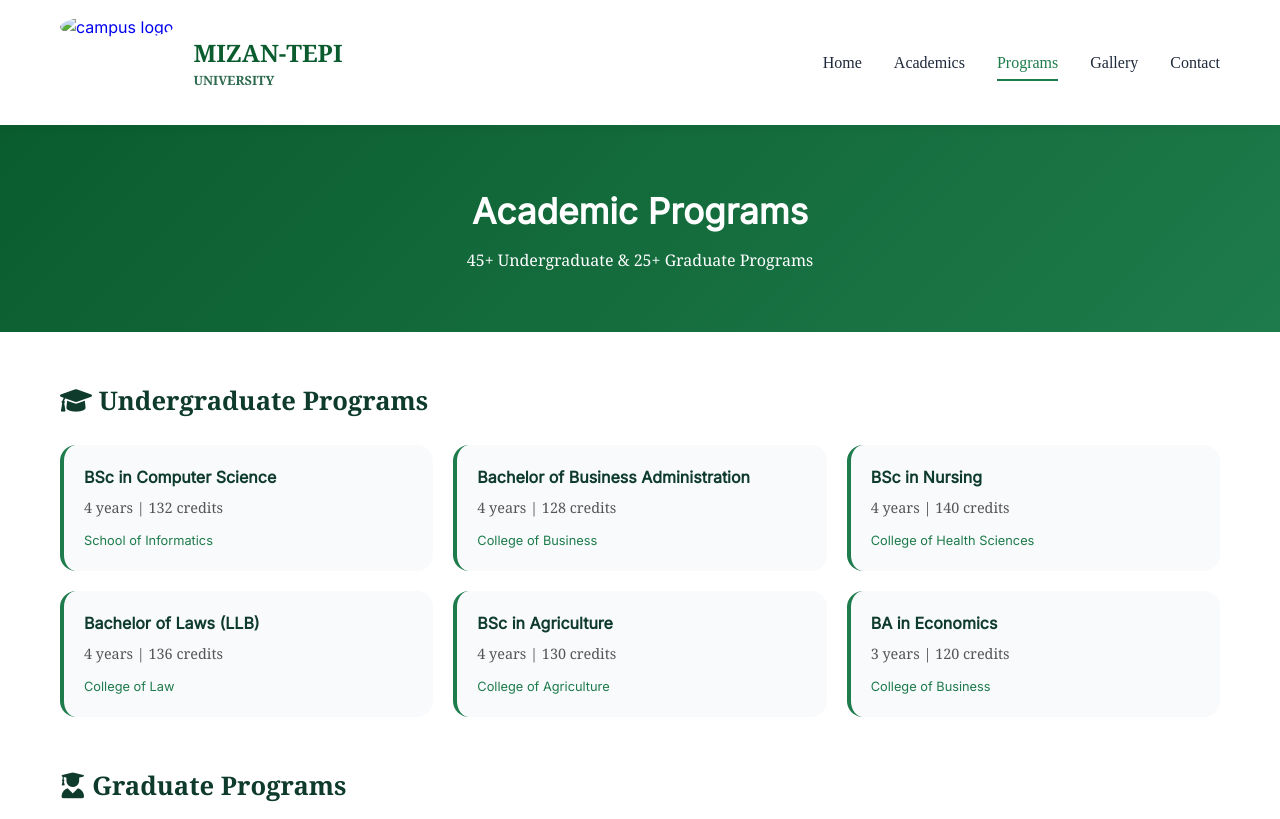
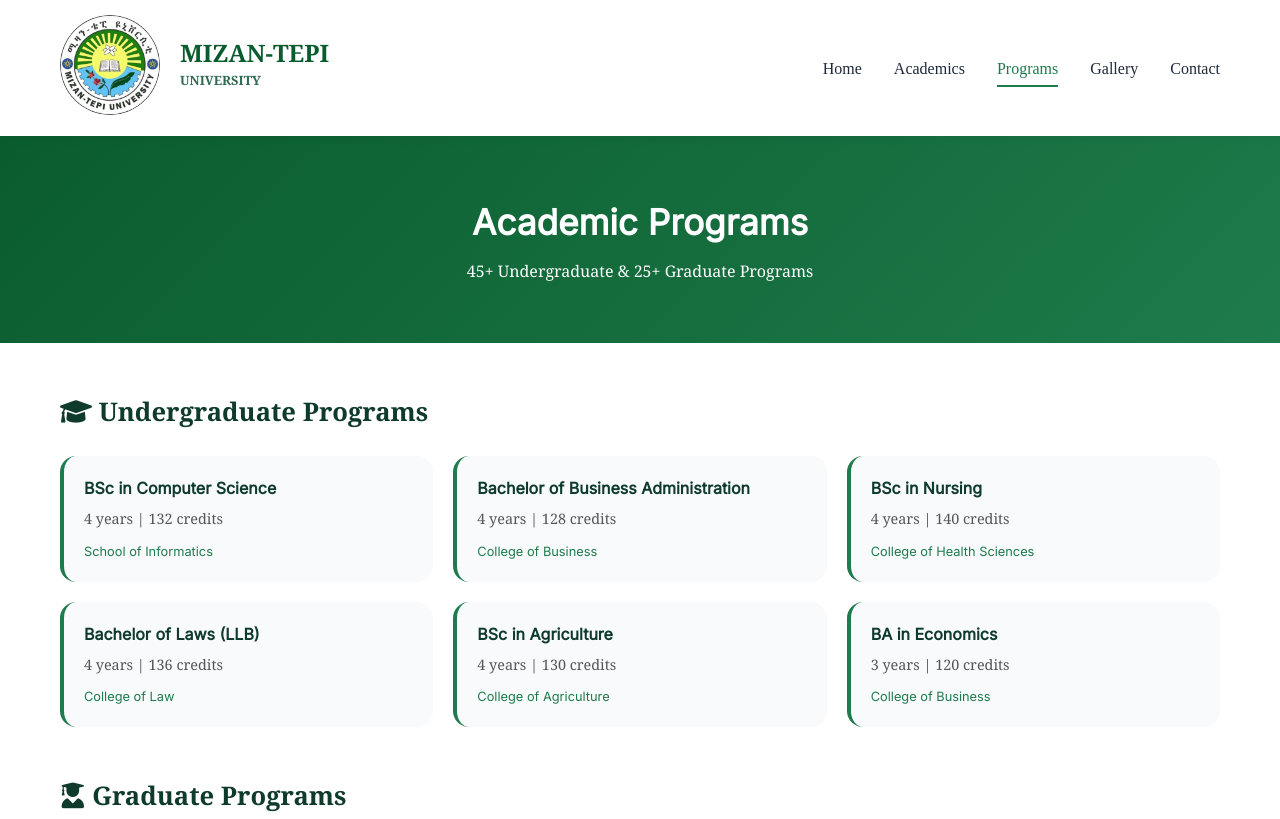
Before and after one commit to mekonnenyisak2-dev/Group-Project, a plain HTML site: page programs.html in a window 1280 px wide. Shown: the top 819 px of the page. Drawn offline with Linux system fonts and the light colour scheme.

Commit message:
Update programs.html

```diff
--- a/programs.html
+++ b/programs.html
@@ -16,7 +16,7 @@
         <div class="header-flex">
             <div class="logo">
                 <a href="index.html">
-                      <img src="images/logo.png" alt="campus logo"></a>
+                      <img src="logo.png" alt="campus logo"></a>
                     <h1>MIZAN-TEPI <span>UNIVERSITY</span></h1>
                 </a>
             </div>
```
